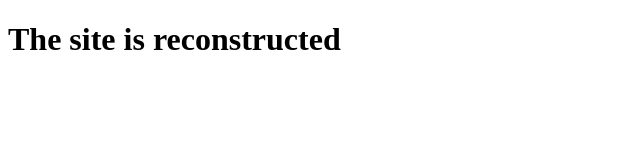
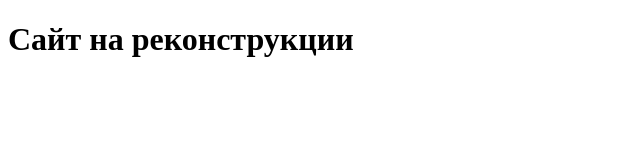
Before and after one commit to ilyanovikov/ilyanovikov.github.io, a plain HTML site: page index.html in a window 1280 px wide. Shown: the whole page, without its empty margins (0-640 px from the left). Drawn offline with Linux system fonts and the light colour scheme.

Commit message:
Update index.html

```diff
--- a/index.html
+++ b/index.html
@@ -5,7 +5,7 @@
     </head>
     <body>
 
-        <h1>The site is reconstructed</h1>
+        <h1>Сайт на реконструкции</h1>
 
     </body>
 </html>
```
